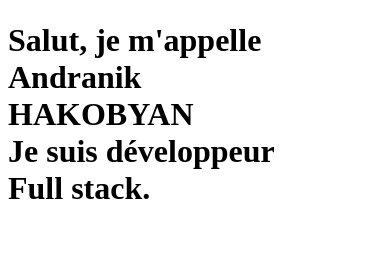
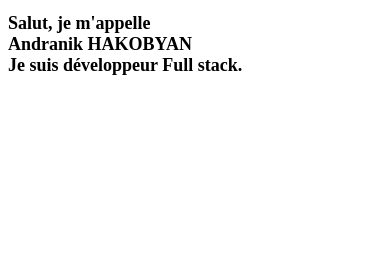
Before and after one commit to andranik777/portfolio, a website: page src/template.html in a window 390 px wide. Shown: the part 161-418 px from the top of the page. Drawn offline with nearby package versions, Linux system fonts and the light colour scheme.

Commit message:
ajout de mode responsive

```diff
--- a/src/template.html
+++ b/src/template.html
@@ -39,9 +39,8 @@
       <!--<h1 class="main-title">Connect <span class="thin">Three</span></h1>-->
       <div class="main-title" style="width: 80%;">
         <div class="d-flex justify-content-center mb-3" style="padding-bottom: 150px;">
-          <h1 class="main-p container" style="margin-bottom: 50px;">
-            Salut, je m'appelle <span class="text-color-main">Andranik HAKOBYAN</span> <br>Je suis développeur <span
-              class="main-span">Full stack.</span>
+          <h1 class="main-p container" style="margin-bottom: 50px; font-size:18px">
+            Salut, je m'appelle<span class="text-color-main"><br>Andranik HAKOBYAN</span> <br>Je suis développeur <span class="main-span">Full stack.</span>
           </h1>
         </div>
         <div class="header-icons mb-3 mt-2">
```
Also changed, not shown: src/style/components/_canvas.scss (+11 -0 lines), src/style/main.scss (+11 -0 lines).
